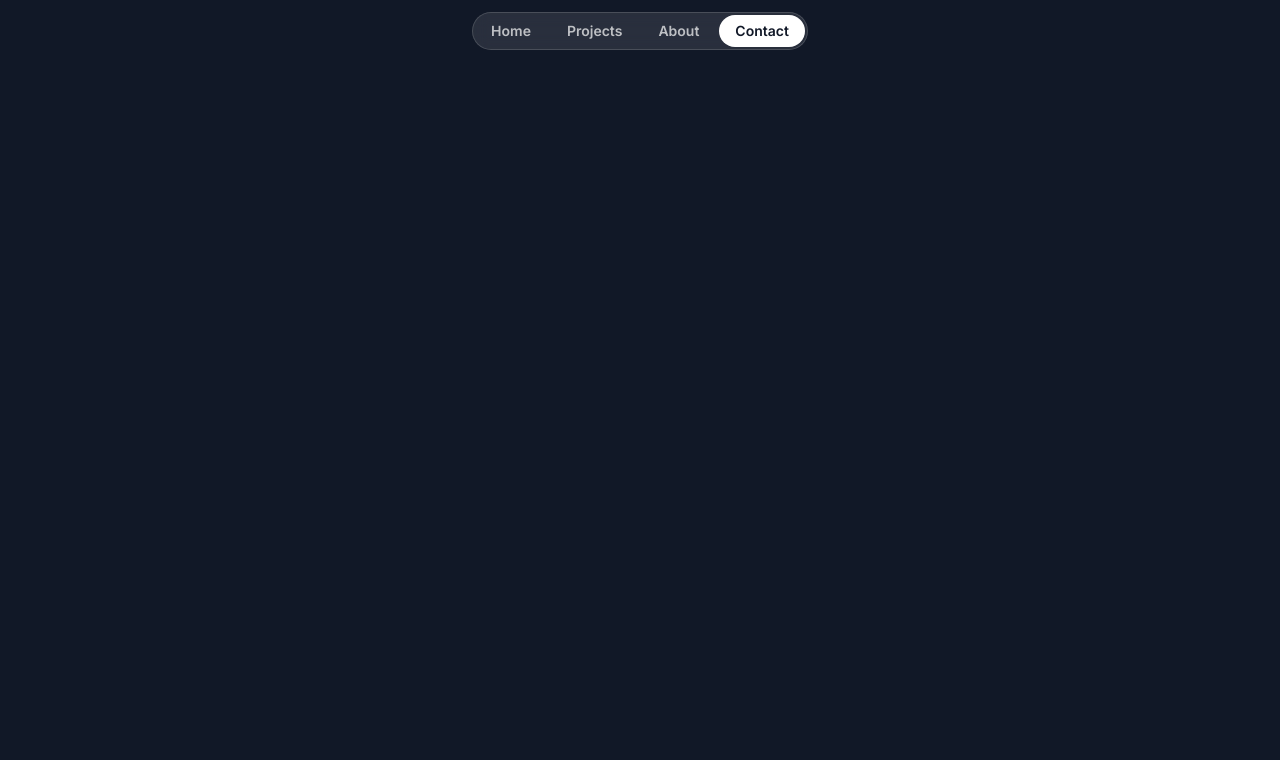
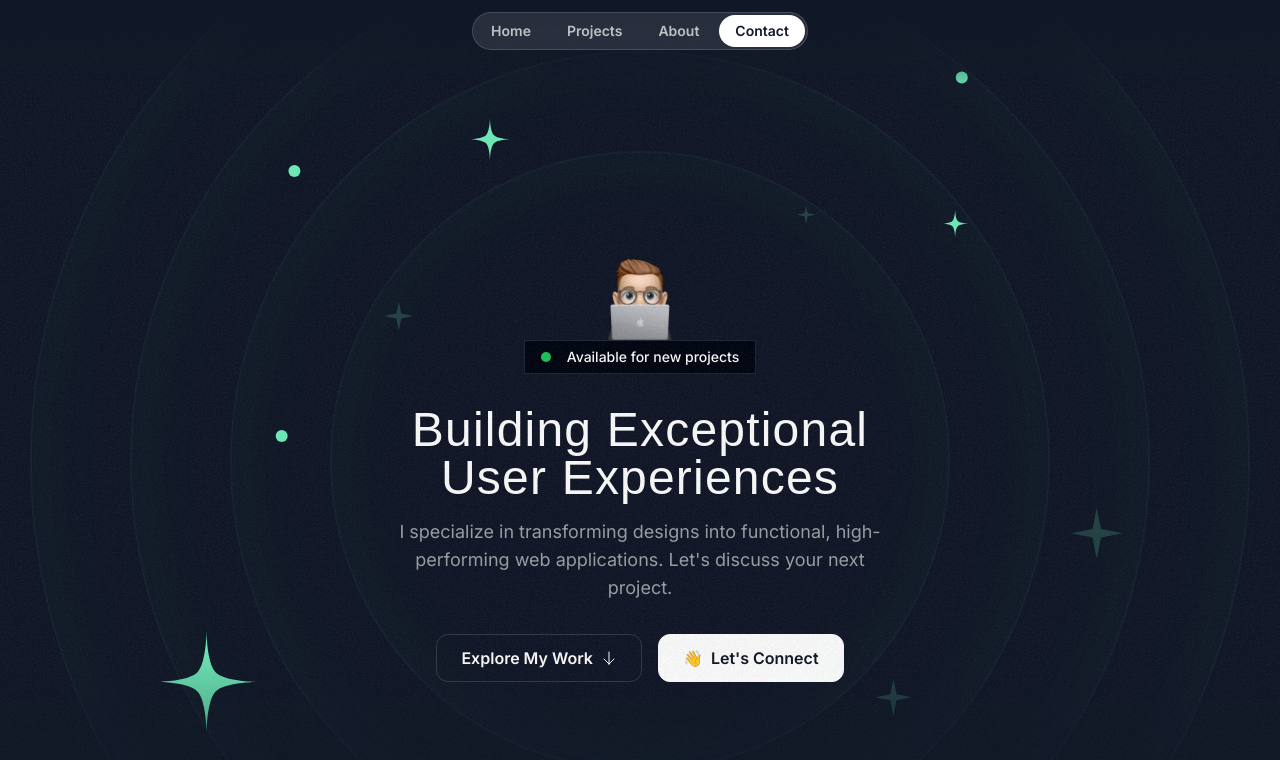
Before and after one commit to markiiman/dev-portfolio, a Next.js app: page / in a window 1280 px wide. Shown: the top 760 px of the page. Built offline with nearby package versions, Linux system fonts and the light colour scheme; a web font is replaced by a local one.

Commit message:
Finish Hero Section

```diff
--- a/src/app/globals.css
+++ b/src/app/globals.css
@@ -6,4 +6,8 @@
     .nav-item {
         @apply px-4 py-1.5 rounded-full text-white/70 text-sm font-semibold hover:bg-white/10 hover:text-white transition duration-300;
     }
+
+    .hero-ring {
+        @apply absolute inset-0 border-2 top-1/2 left-1/2 -translate-x-1/2 -translate-y-1/2 rounded-full border-emerald-300/5 shadow-[0_0_80px_inset] shadow-emerald-300/5;
+    }
 }
--- a/src/app/page.tsx
+++ b/src/app/page.tsx
@@ -1,9 +1,11 @@
 import { Header } from "@/sections/Header";
+import { HeroSection } from "@/sections/Hero";
 
 export default function Home() {
   return (
-    <div className="flex justify-center items-center relative top-3">
+    <div>
       <Header />
+      <HeroSection />
     </div>
   );
 }
--- /dev/null
+++ b/src/components/HeroOrbit.tsx
@@ -0,0 +1,32 @@
+import StarIcon from "@/assets/icons/star.svg";
+import { PropsWithChildren } from "react";
+
+type heroOrbitProps = {
+  size: number;
+  rotation: number;
+}
+
+const HeroOrbit = ({
+  children,
+  size,
+  rotation,
+}: PropsWithChildren<heroOrbitProps>) => {
+  return (
+    <div className="absolute left-1/2 top-1/2 -translate-x-1/2 -translate-y-1/2">
+      <div
+        className="flex items-start justify-start"
+        style={{
+          width: `${size}px`,
+          height: `${size}px`,
+          transform: `rotate(${rotation}deg)`,
+        }}
+      >
+        <div className="inline-flex" style={{
+          transform: `rotate(${rotation * -1}deg)`,
+        }}>{children}</div>
+      </div>
+    </div>
+  );
+};
+
+export default HeroOrbit;
--- /dev/null
+++ b/src/components/Stars.tsx
@@ -0,0 +1,47 @@
+import StarIcon from "@/assets/icons/star.svg";
+import HeroOrbit from "@/components/HeroOrbit";
+import SparkleIcon from "@/assets/icons/sparkle.svg";
+
+const StarsAndSparkles = () => {
+  return (
+    <>
+      {/* Stars */}
+      <HeroOrbit size={800} rotation={-72}>
+        <StarIcon className="size-28 text-emerald-300" />
+      </HeroOrbit>
+      <HeroOrbit size={550} rotation={20}>
+        <StarIcon className="size-12 text-emerald-300" />
+      </HeroOrbit>
+      <HeroOrbit size={590} rotation={98}>
+        <StarIcon className="size-8 text-emerald-300" />
+      </HeroOrbit>
+
+      {/* Sparkles */}
+      <HeroOrbit size={430} rotation={-14}>
+        <SparkleIcon className="size-8 text-emerald-300/20" />
+      </HeroOrbit>
+      <HeroOrbit size={440} rotation={79}>
+        <SparkleIcon className="size-5 text-emerald-300/20" />
+      </HeroOrbit>
+      <HeroOrbit size={530} rotation={178}>
+        <SparkleIcon className="size-10 text-emerald-300/20" />
+      </HeroOrbit>
+      <HeroOrbit size={710} rotation={144}>
+        <SparkleIcon className="size-14 text-emerald-300/20" />
+      </HeroOrbit>
+
+      {/* Circles */}
+      <HeroOrbit size={720} rotation={85}>
+        <div className="size-3 bg-emerald-300 rounded-full"></div>
+      </HeroOrbit>
+      <HeroOrbit size={520} rotation={-41}>
+        <div className="size-3 bg-emerald-300 rounded-full"></div>
+      </HeroOrbit>
+      <HeroOrbit size={650} rotation={-5}>
+        <div className="size-3 bg-emerald-300 rounded-full"></div>
+      </HeroOrbit>
+    </>
+  );
+};
+
+export default StarsAndSparkles;
--- a/src/sections/Header.tsx
+++ b/src/sections/Header.tsx
@@ -1,10 +1,12 @@
 export const Header = () => {
   return (
+    <div className="flex justify-center items-center fixed top-3 w-full z-10">
       <nav className="flex gap-1 p-0.5 border border-white/15 rounded-full bg-white/10 backdrop-blur">
         <a href="#" className="nav-item">Home</a>
         <a href="#" className="nav-item">Projects</a>
         <a href="#" className="nav-item">About</a>
         <a href="#" className="nav-item bg-white text-gray-900 hover:bg-white/70 hover:text-gray-900">Contact</a>
       </nav>
+    </div>
   );
 };
--- a/src/sections/Hero.tsx
+++ b/src/sections/Hero.tsx
@@ -1,3 +1,74 @@
+import Image from "next/image";
+import memojiImage from "@/assets/images/memoji-computer.png";
+import ArrowDown from "@/assets/icons/arrow-down.svg";
+import grainImage from "@/assets/images/grain.jpg";
+import Stars from "@/components/Stars";
+
 export const HeroSection = () => {
-  return <div>Hero Section</div>;
+  return (
+    <div className="py-32 md:py-28 lg:py-60 relative z-0 overflow-x-clip">
+      <div
+        className="absolute inset-0"
+        style={{
+          maskImage:
+            "linear-gradient(to bottom, transparent, black 10%, black 70%, transparent)",
+        }}
+      >
+        <div
+          className="absolute inset-0 -z-30 opacity-5"
+          style={{
+            backgroundImage: `url(${grainImage.src})`,
+          }}
+        ></div>
+
+        {/* Rings */}
+        <div className="size-[620px] hero-ring"></div>
+        <div className="size-[820px] hero-ring"></div>
+        <div className="size-[1020px] hero-ring"></div>
+        <div className="size-[1220px] hero-ring"></div>
+
+        {/* Stars */}
+        <Stars />
+      </div>
+
+      <div className="container">
+        <div className="flex flex-col items-center">
+          <Image
+            src={memojiImage}
+            alt="Person peeking out from behind a computer"
+            className="size-[100px]"
+          />
+
+          <div className="bg-gray-950 border border-gray-800 px-4 py-1.5 inline-flex items-center gap-4 rounded-large">
+            <div className="bg-green-500 size-2.5 rounded-full"></div>
+            <div className="text-sm font-medium">
+              Available for new projects
+            </div>
+          </div>
+        </div>
+
+        <div className="max-w-lg mx-auto">
+          <h1 className="font-serif text-3xl md:text-5xl text-center mt-8 tracking-wide">
+            Building Exceptional User Experiences
+          </h1>
+
+          <p className="mt-4 text-center text-white/60 md:text-lg">
+            I specialize in transforming designs into functional,
+            high-performing web applications. Let's discuss your next project.
+          </p>
+        </div>
+
+        <div className="flex flex-col md:flex-row justify-center items-center mt-8 gap-4">
+          <button className="inline-flex items-center gap-2 border border-white/15 px-6 h-12 rounded-xl">
+            <span className="font-semibold">Explore My Work</span>
+            <ArrowDown className="size-4" />
+          </button>
+          <button className="inline-flex items-center gap-2 border border-white bg-white text-gray-900 h-12 px-6 rounded-xl">
+            <span>👋</span>
+            <span className="font-semibold">Let's Connect</span>
+          </button>
+        </div>
+      </div>
+    </div>
+  );
 };
```
Lines whose indentation alone changed are shown as unchanged.
